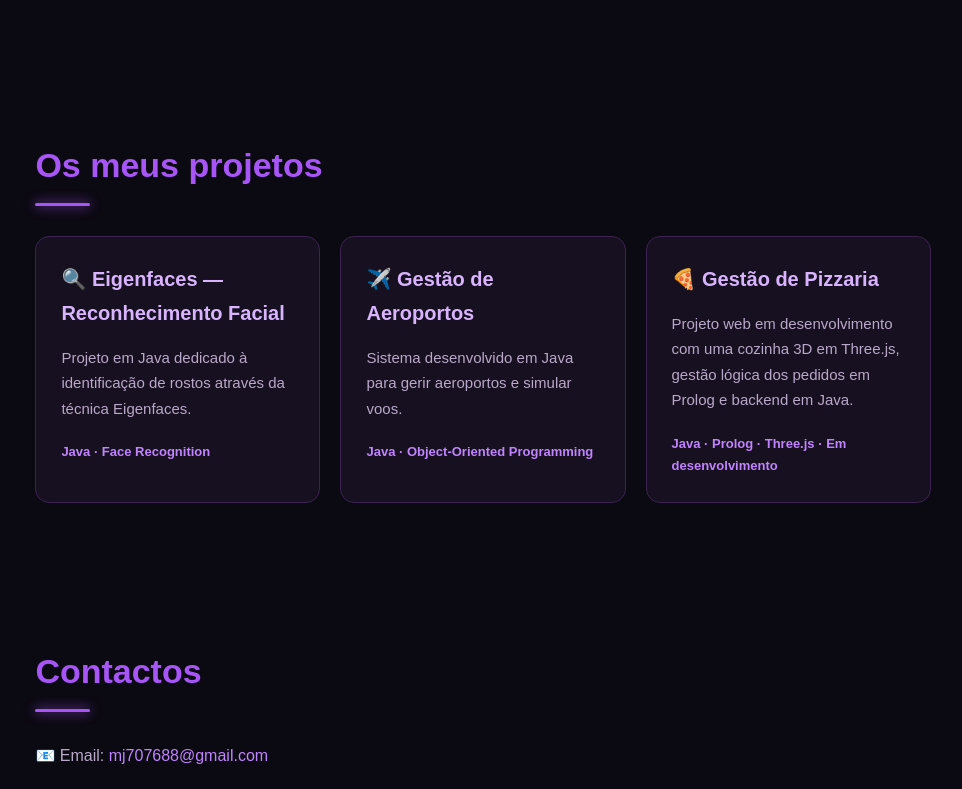
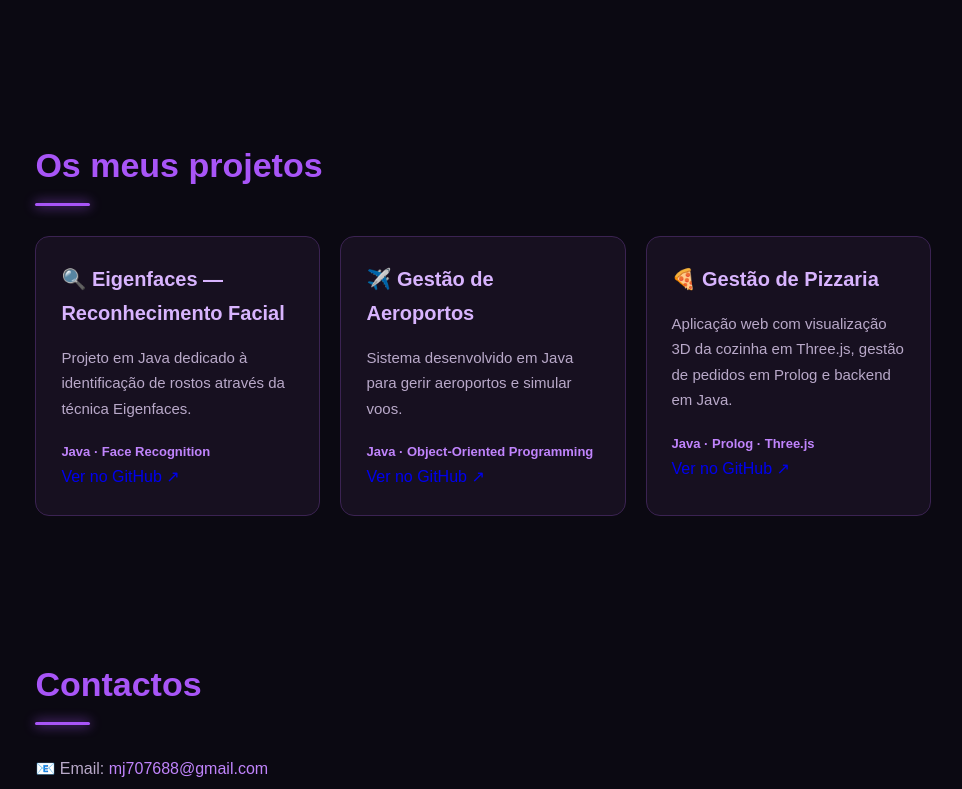
Before and after one commit to 1241178-MarioMachado/1241178-mariomachado.github.io, a plain HTML site: page index.html in a window 1280 px wide. Shown: the part 1268-2057 px from the top of the page, without its empty margins (157-1119 px from the left). Drawn offline with Linux system fonts and the light colour scheme.

Commit message:
Revise project section with links and details
Updated project section to include links and descriptions for three projects.

```diff
--- a/index.html
+++ b/index.html
@@ -120,7 +120,7 @@
 
   <main>
     <div class="hero">
-      <h1>Olá, sou o <span>Mário Machado</span> 👋</h1>
+      <h1>Olá, sou o <span>Mário Machado</span> </h1>
       <p class="subtitle">Computer Engineering Student | Software Developer</p>
       <p>Estudante do 3.º ano de Engenharia Informática no ISEP,
       interessado em desenvolvimento de software, backend,
@@ -153,30 +153,67 @@
       </div>
     </section>
 
+
 <section id="projetos">
     <h2>Os meus projetos</h2>
+
     <div class="projects">
-        <article class="card">
+
+        <!-- PROJETO 1: EIGENFACES -->
+        <a href="https://github.com/Departamento-de-Engenharia-Informatica/lapr1-24-25_DIJ_09"
+           target="_blank"
+           rel="noopener noreferrer"
+           class="card">
+
             <h3>🔍 Eigenfaces — Reconhecimento Facial</h3>
-          <p>Projeto em Java dedicado à identificação de rostos
-          através da técnica Eigenfaces.</p>
+
+            <p>
+                Projeto em Java dedicado à identificação
+                de rostos através da técnica Eigenfaces.
+            </p>
+
             <small>Java · Face Recognition</small>
-        </article>
-        <article class="card">
+            <span class="project-link">Ver no GitHub ↗</span>
+        </a>
+
+        <!-- PROJETO 2: AEROPORTOS -->
+        <a href="https://github.com/Departamento-de-Engenharia-Informatica/sem4pi2526-sem4pi2526_2di4"
+           target="_blank"
+           rel="noopener noreferrer"
+           class="card">
+
             <h3>✈️ Gestão de Aeroportos</h3>
-          <p>Sistema desenvolvido em Java para gerir aeroportos
-          e simular voos.</p>
+
+            <p>
+                Sistema desenvolvido em Java para gerir
+                aeroportos e simular voos.
+            </p>
+
             <small>Java · Object-Oriented Programming</small>
-        </article>
-        <article class="card">
+            <span class="project-link">Ver no GitHub ↗</span>
+        </a>
+
+        <!-- PROJETO 3: PIZZARIA -->
+        <a href="https://github.com/Departamento-de-Engenharia-Informatica/LEI-SEM5-PI-2026-27-3DI-05"
+           target="_blank"
+           rel="noopener noreferrer"
+           class="card">
+
             <h3>🍕 Gestão de Pizzaria</h3>
-          <p>Projeto web em desenvolvimento com uma cozinha 3D em
-          Three.js, gestão lógica dos pedidos em Prolog
-          e backend em Java.</p>
-          <small>Java · Prolog · Three.js · Em desenvolvimento</small>
-        </article>
+
+            <p>
+                Aplicação web com visualização 3D da cozinha
+                em Three.js, gestão de pedidos em Prolog
+                e backend em Java.
+            </p>
+
+            <small>Java · Prolog · Three.js</small>
+            <span class="project-link">Ver no GitHub ↗</span>
+        </a>
+
     </div>
 </section>
+
 
     <section id="contactos" class="contact">
       <h2>Contactos</h2>
```
Lines whose indentation alone changed are shown as unchanged.
